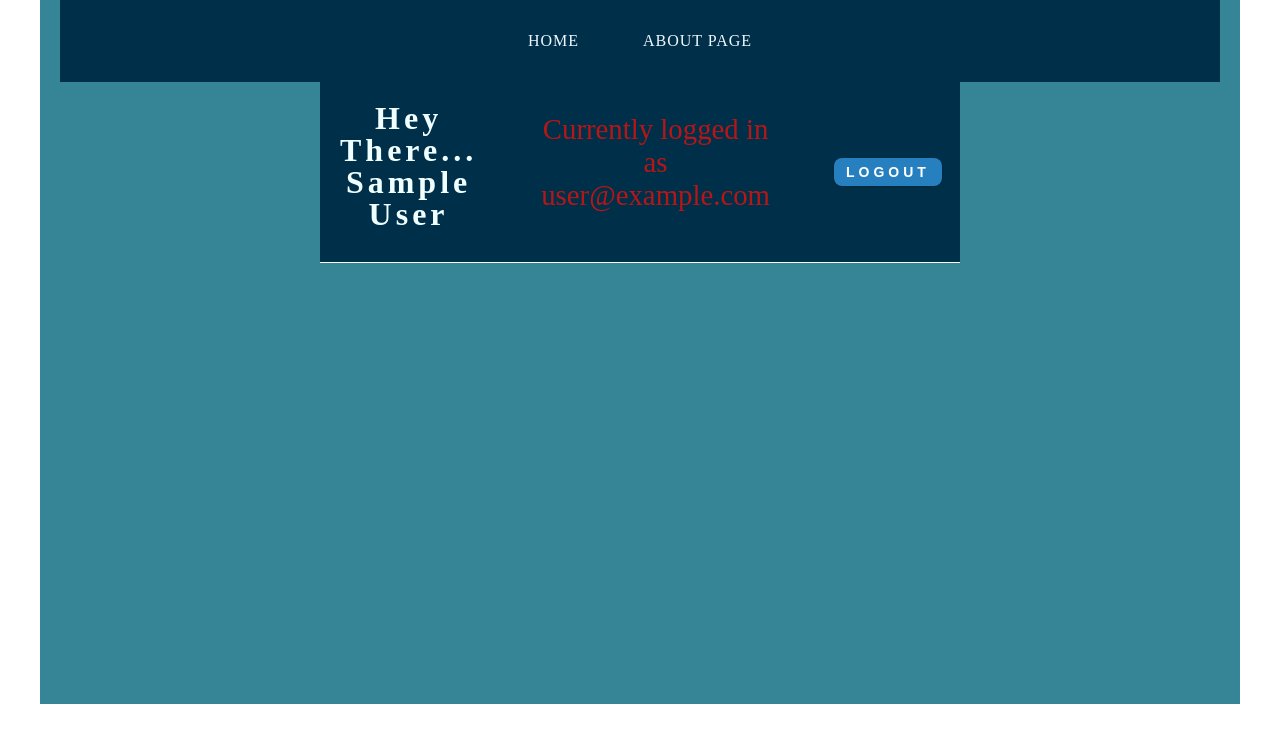
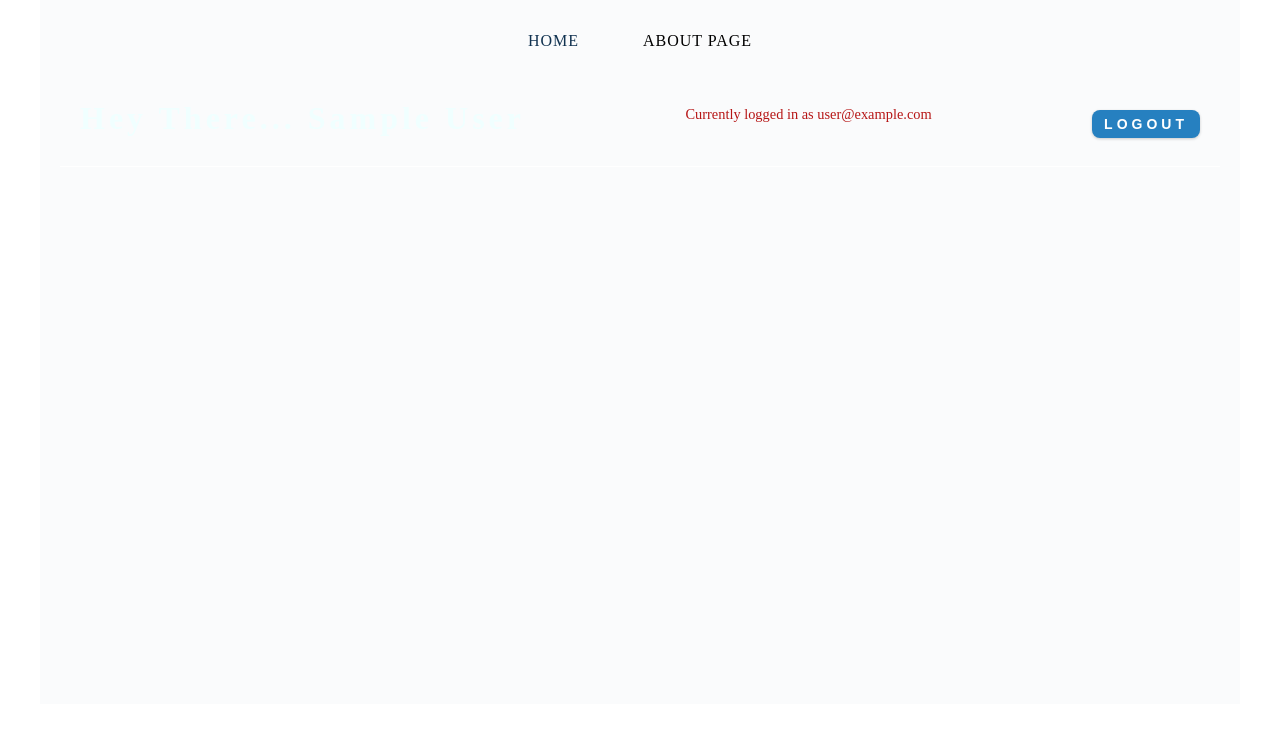
Before and after one commit to aleksandar-stotka/post-your-event, a Vue app: page /chatroom in a window 1280 px wide. Shown: the top 742 px of the page. Built offline with nearby package versions, Linux system fonts and the light colour scheme; no server answers; sample sign-in values are in the browser's storage.

Commit message:
work-on-navbar

```diff
--- a/src/App.vue
+++ b/src/App.vue
@@ -15,8 +15,6 @@ export default {
 </script>
 
 <style>
-@import url("https://fonts.googleapis.com/css2?family=Nunito:wght@200;300;400;600;700;800;900&display=swap");
-
 /* variables */
 :root {
   --primary: #4f515a;
--- a/src/components/Nav.vue
+++ b/src/components/Nav.vue
@@ -14,7 +14,6 @@ export default {};
 <style>
 nav {
   width: 100%;
-  background-color: #003049;
 }
 ul {
   display: flex;
@@ -22,13 +21,13 @@ ul {
 }
 li {
   list-style: none;
-  color: aliceblue;
+
   margin: 2em;
   letter-spacing: 1px;
   text-transform: uppercase;
 }
 a {
   text-decoration: none;
-  color: aliceblue;
+  color: rgb(16, 50, 80);
 }
 </style>
--- a/src/pages/Home.vue
+++ b/src/pages/Home.vue
@@ -33,7 +33,6 @@ export default {};
   width: 100%;
 
   height: 90vh;
-  background-color: #358597;
 }
 
 .banner-text {
--- a/src/views/Chatroom.vue
+++ b/src/views/Chatroom.vue
@@ -55,10 +55,4 @@ export default {
   display: flex;
   margin: 2em auto;
 }
-.nav {
-  width: 40rem;
-  background: rgb(46, 207, 14);
-  margin: auto;
-  font-size: 2rem;
-}
 </style>
--- a/src/views/Welcome.vue
+++ b/src/views/Welcome.vue
@@ -59,7 +59,7 @@ export default {
   box-shadow: 1px 0.5px 0 var(--clr-primary);
 }
 .content {
-  background-color: #358597;
+  background-color: #fafbfc;
   height: 88vh;
 }
 .welcome form {
```
